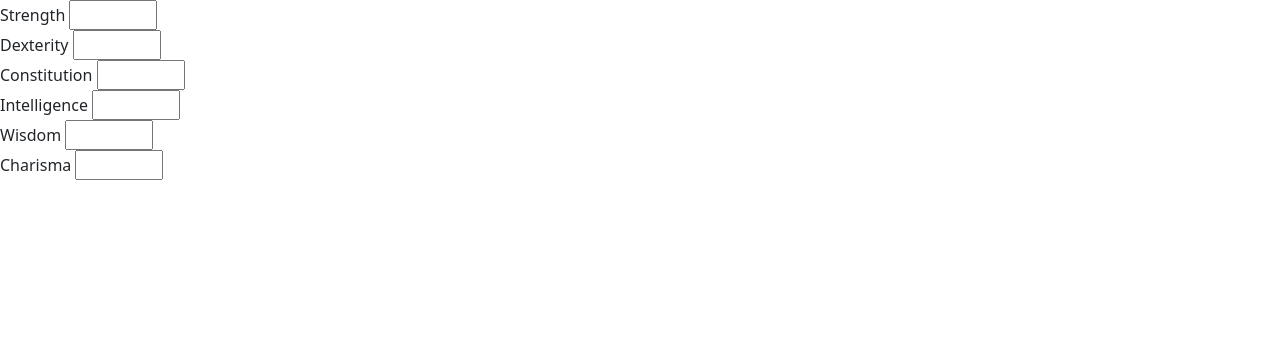
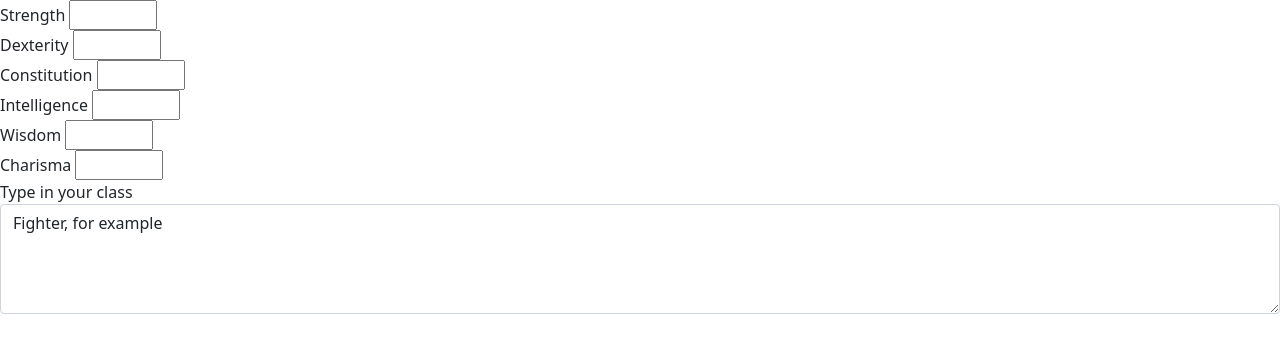
Before and after one commit to brianrshort/coding-exercises-2021-2022, a plain HTML site: page duckett-html/form-practice/index.html in a window 1280 px wide. Drawn offline with nearby package versions, Linux system fonts and the light colour scheme.

Commit message:
Add textarea

```diff
--- a/duckett-html/form-practice/index.html
+++ b/duckett-html/form-practice/index.html
@@ -40,7 +40,10 @@
             <input type="number" name="chr" id="chr" min=1 max=18>
         </div>
 
-
+        <div class="form-group">
+            <label for="class">Type in your class</label>
+            <textarea class="form-control" id="class" cols=20 rows=4>Fighter, for example</textarea>
+        </div>
     </form>
 </body>
 </html>
```
